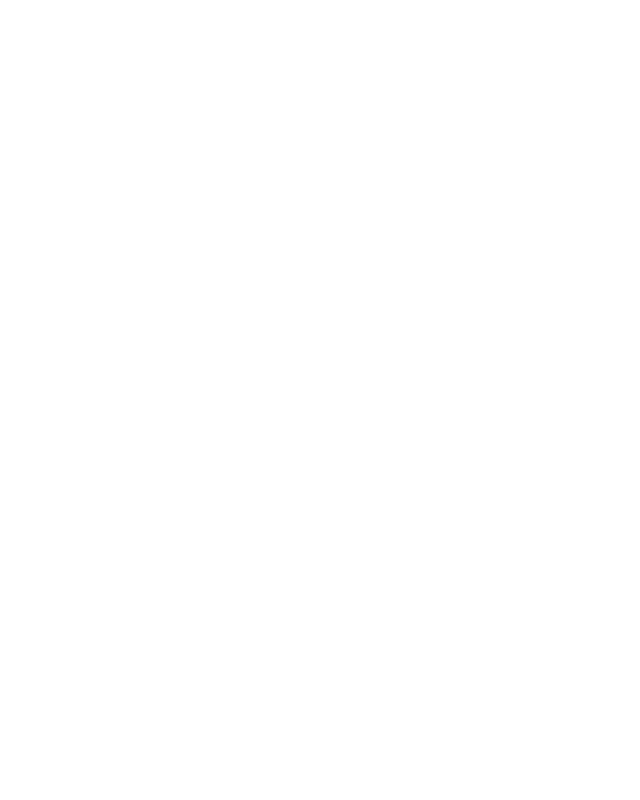
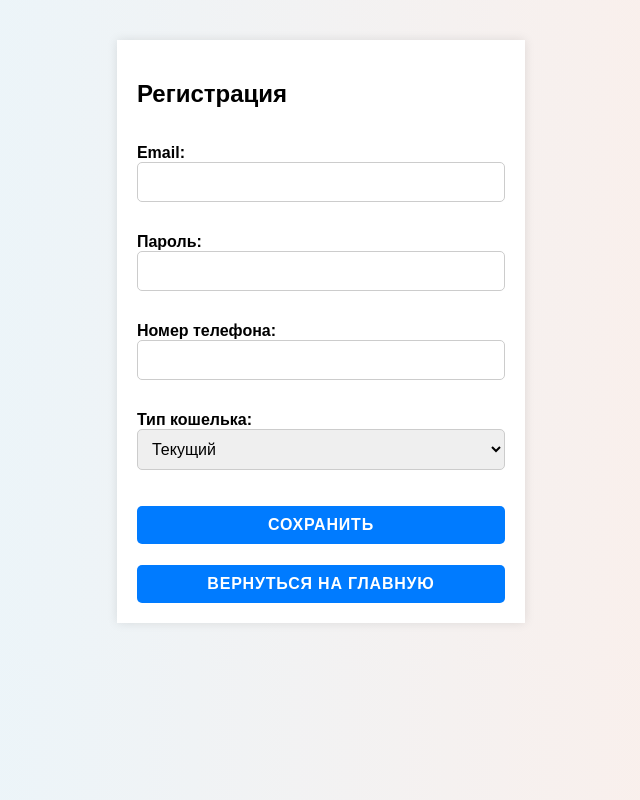
Before and after one commit to Xanarey/EverGrow-Bank-UI, a React (Create React App) app: page /register in a window 1280 px wide. Before the commit this address had no page. Shown: the whole page, without its empty margins (319-959 px from the left). Built offline with nearby package versions, Linux system fonts and the light colour scheme.

Commit message:
register

```diff
--- a/src/App.js
+++ b/src/App.js
@@ -8,6 +8,7 @@
 import History from "./components/general-page/navNavigation/history/history";
 import Pay from "./components/general-page/navNavigation/pay/pay";
 import EnterOtpPage from "./components/EnterOtpPage";
+import RegisterForm from "./components/register/RegisterForm";
 
 function App() {
 
@@ -23,6 +24,7 @@
                 <Route path="/pay" element={<Pay />} />
                 <Route path="/enter-otp" element={<EnterOtpPage />} />
                 <Route path="/transfer" element={<Pay />} />
+                <Route path="/register" element={<RegisterForm />} />
             </Routes>
         </Router>
     );
--- a/src/components/auth/AuthForm.js
+++ b/src/components/auth/AuthForm.js
@@ -1,24 +1,25 @@
 import React, { useState } from 'react';
 import axios from 'axios';
 import './AuthForm.css';
+import {Link} from "react-router-dom";
 
 
 function AuthForm() {
     const [email, setEmail] = useState('');
     const [password, setPassword] = useState('');
-    const [errorMessage, setErrorMessage] = useState(''); // Состояние для хранения сообщения об ошибке
+    const [errorMessage, setErrorMessage] = useState('');
     const apiUrl = process.env.REACT_APP_API_URL;
 
 
     const handleSubmit = async (event) => {
         event.preventDefault();
-        setErrorMessage(''); // Очистка предыдущего сообщения об ошибке при новой попытке отправки формы
+        setErrorMessage('');
 
         try {
             const response = await axios.post(apiUrl + '/auth', { email, password });
-            // Предполагаем, что токен теперь приходит прямо как строка в теле ответа
-            localStorage.setItem('token', response.data.token); // Сохраняем токен в localStorage
-            window.location.href = '/hello-auth-user'; // Перенаправляем на страницу
+
+            localStorage.setItem('token', response.data.token);
+            window.location.href = '/hello-auth-user';
         } catch (error) {
             console.error('Ошибка аутентификации', error);
             setErrorMessage('Данные не корректны. Пожалуйста, попробуйте снова.');
@@ -53,6 +54,9 @@
                     <button type="submit">Войти</button>
                     {errorMessage && <div style={{color: 'red', marginTop: '10px'}}>{errorMessage}</div>}
                 </div>
+                <div className="form-group">
+                    <Link to="/register">Регистрация</Link>
+                </div>
             </form>
 
         </div>
--- /dev/null
+++ b/src/components/register/RegisterForm.css
@@ -0,0 +1,52 @@
+.register-container {
+    max-width: 400px; /* Задаем максимальную ширину формы */
+    margin: 40px auto; /* Автоматические отступы слева и справа для центрирования */
+    padding: 20px; /* Отступы внутри контейнера */
+    background: #fff; /* Белый фон */
+    box-shadow: 0 0 10px rgba(0, 0, 0, 0.1); /* Тень для контейнера */
+}
+
+.register-container form {
+    display: flex;
+    flex-direction: column;
+    align-items: stretch; /* Выравнивание элементов формы на всю ширину контейнера */
+}
+
+.register-container label {
+    font-weight: bold; /* Жирное начертание для меток */
+    margin-bottom: 5px; /* Отступ снизу для метки */
+}
+
+.register-container input,
+.register-container select {
+    width: 100%;  /* Задает ширину на 100% от родительского элемента */
+    padding: 10px;  /* Добавляет внутренние отступы для удобства ввода */
+    margin-bottom: 15px;  /* Отступ снизу для разделения элементов формы */
+    box-sizing: border-box;  /* Учитывает padding и border в общей ширине элемента */
+    border: 1px solid #ccc; /* Граница для полей ввода */
+    border-radius: 5px; /* Скругление углов полей ввода */
+}
+
+.register-container button {
+    width: 100%;  /* Устанавливает ширину кнопки такой же, как и у полей ввода */
+    padding: 10px;  /* Одинаковый padding как у input */
+    margin-top: 5px;  /* Небольшой отступ сверху для разделения кнопки от последнего поля ввода */
+    border: none;  /* Убирает границы у кнопки */
+    background-color: #007BFF; /* Синий цвет фона */
+    color: white;  /* Белый цвет текста */
+    cursor: pointer;  /* Стиль курсора при наведении */
+    border-radius: 5px; /* Скругление углов кнопок */
+}
+
+.register-container button:hover {
+    background-color: #0056b3; /* Темно-синий цвет при наведении */
+}
+
+.register-container .cancel-button {
+    background-color: #6c757d; /* Серый фон кнопки отмены */
+    margin-top: 10px; /* Отступ сверху для кнопки отмены */
+}
+
+.register-container .cancel-button:hover {
+    background-color: #545b62; /* Темно-серый фон при наведении */
+}
--- /dev/null
+++ b/src/components/register/RegisterForm.js
@@ -0,0 +1,72 @@
+import React, { useState } from 'react';
+import axios from 'axios';
+import './RegisterForm.css';
+import {useNavigate} from "react-router-dom";
+
+
+function RegisterForm() {
+    const navigate = useNavigate();
+    const [email, setEmail] = useState('');
+    const [password, setPassword] = useState('');
+    const [phoneNumber, setPhoneNumber] = useState('');
+    const [walletType, setWalletType] = useState('CURRENT');
+    const [errorMessage, setErrorMessage] = useState('');
+    const apiUrl = process.env.REACT_APP_API_URL || 'http://localhost:8080';
+
+    const handleRegister = async (event) => {
+        event.preventDefault();
+        try {
+            await axios.post(`${apiUrl}/register`, {
+                email,
+                password,
+                phoneNumber,
+                walletType
+            });
+
+            alert('Регистрация успешно завершена!');
+            window.location.href = '/hello-auth-user';
+        } catch (error) {
+            console.error('Ошибка регистрации:', error);
+            setErrorMessage(error.response?.data?.message || 'Ошибка при регистрации.');
+        }
+    };
+
+    return (
+        <div className="register-container">
+            <form onSubmit={handleRegister}>
+                <h2>Регистрация</h2>
+                <div>
+                    <label>Email:</label>
+                    <input type="email" value={email} onChange={e => setEmail(e.target.value)} required/>
+                </div>
+                <div>
+                    <label>Пароль:</label>
+                    <input type="password" value={password} onChange={e => setPassword(e.target.value)} required/>
+                </div>
+                <div>
+                    <label>Номер телефона:</label>
+                    <input type="text" value={phoneNumber} onChange={e => setPhoneNumber(e.target.value)} required/>
+                </div>
+                <div>
+                    <label>Тип кошелька:</label>
+                    <select value={walletType} onChange={e => setWalletType(e.target.value)}>
+                        <option value="CURRENT">Текущий</option>
+                        <option value="CREDIT">Кредитный</option>
+                        <option value="CUMULATIVE">Накопительный</option>
+                    </select>
+                </div>
+                <div>
+                    <button type="submit">Сохранить</button>
+                </div>
+                {/* eslint-disable-next-line no-undef */}
+                <button onClick={() => navigate('/hello-auth-user')} className="back-home-button">
+                    Вернуться на главную
+                </button>
+
+                {errorMessage && <div style={{color: 'red'}}>{errorMessage}</div>}
+            </form>
+        </div>
+    );
+}
+
+export default RegisterForm;
```
Lines whose indentation alone changed are shown as unchanged.
